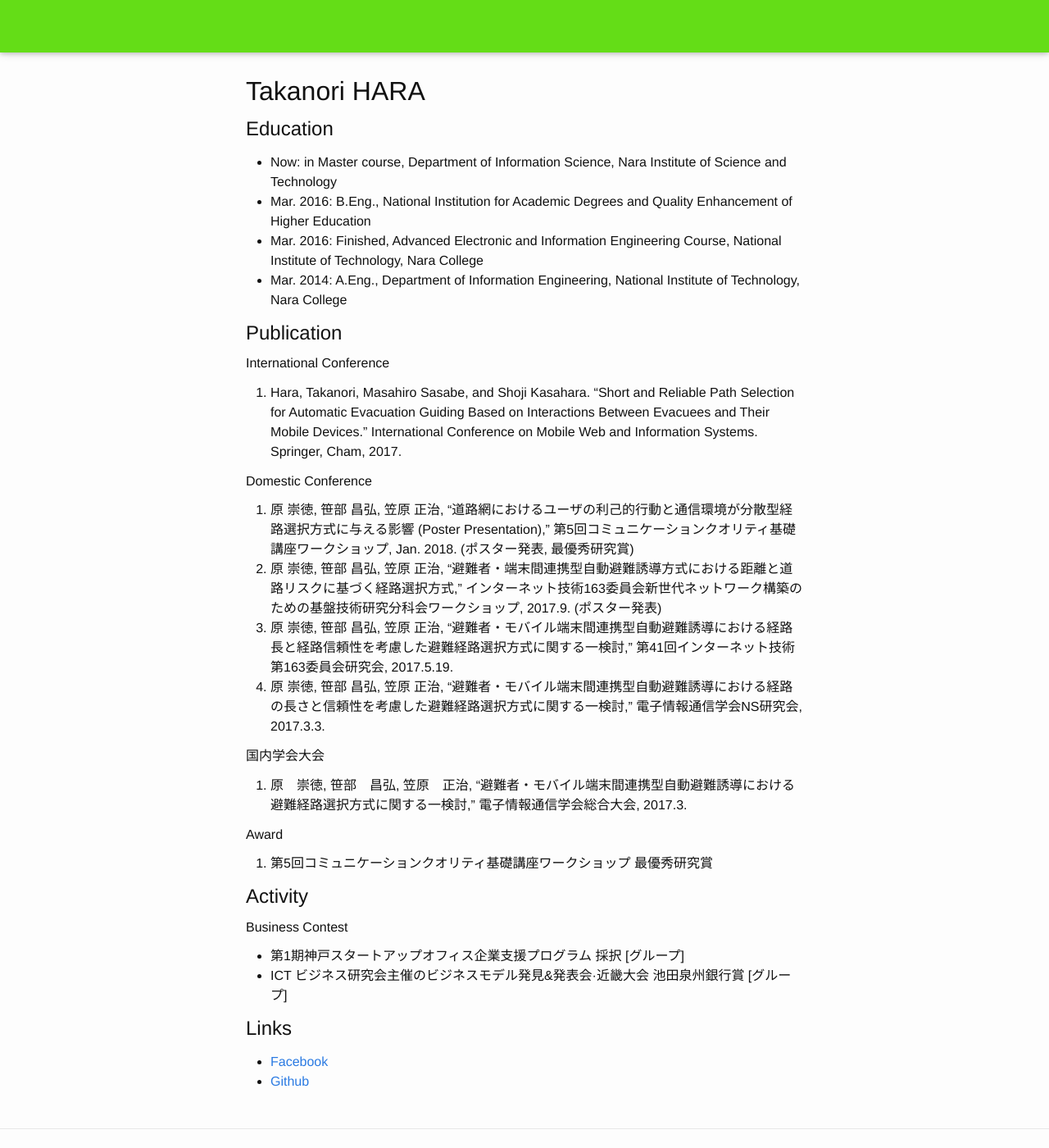
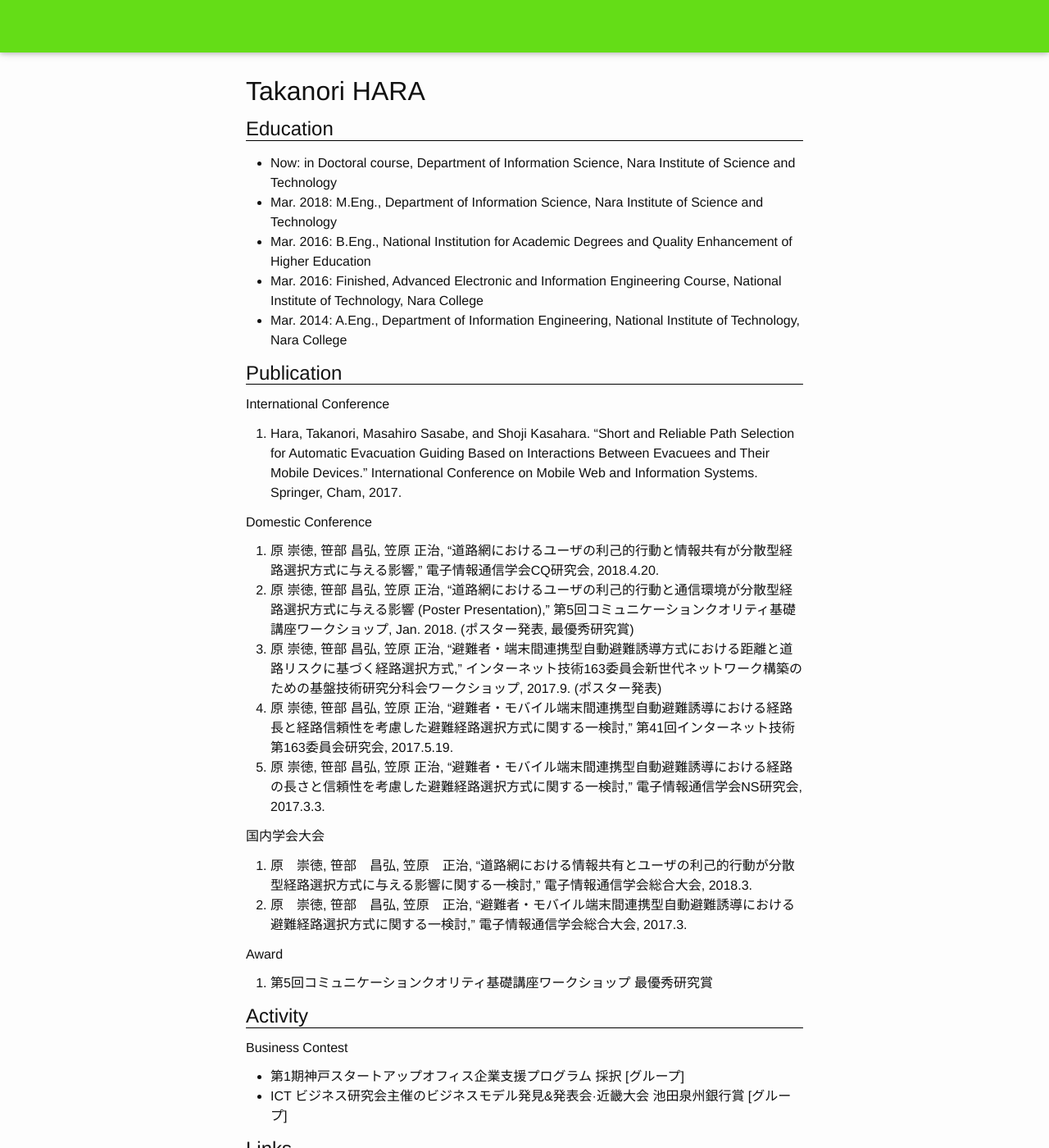
Before and after one commit to oakeshott/oakeshott.github.io, a Jekyll site: the page built from index.md, in a window 1280 px wide and 1400 px high. Shown: the whole window at 82% size. Built offline with Jekyll 4.4.1, drawn with Linux system fonts in a browser that asks for light colours; Markdown is read by kramdown in place of the engine named in the settings.

Commit message:
Commit at 2018-04-02 00:19:29

```diff
--- a/assets/css/navigation.css
+++ b/assets/css/navigation.css
@@ -7,3 +7,6 @@
   height: 240px;
   margin-bottom: 20px;
 }
+h2 {
+  border-bottom: solid 1px black;
+}
--- a/index.md
+++ b/index.md
@@ -7,7 +7,8 @@ permalink: /
 
 ## Education
 
-* Now: in Master course, Department of Information Science, Nara Institute of Science and Technology
+* Now: in Doctoral course, Department of Information Science, Nara Institute of Science and Technology
+* Mar. 2018: M.Eng., Department of Information Science, Nara Institute of Science and Technology
 * Mar. 2016: B.Eng., National Institution for Academic Degrees and Quality Enhancement of Higher Education
 * Mar. 2016: Finished, Advanced Electronic and Information Engineering Course, National Institute of Technology, Nara College
 * Mar. 2014: A.Eng., Department of Information Engineering, National Institute of Technology, Nara College
@@ -18,13 +19,15 @@ permalink: /
 1. Hara, Takanori, Masahiro Sasabe, and Shoji Kasahara. "Short and Reliable Path Selection for Automatic Evacuation Guiding Based on Interactions Between Evacuees and Their Mobile Devices." International Conference on Mobile Web and Information Systems. Springer, Cham, 2017.
 
 ### Domestic Conference
-1. 原 崇徳, 笹部 昌弘, 笠原 正治, “道路網におけるユーザの利己的行動と通信環境が分散型経路選択方式に与える影響 (Poster Presentation),” 第5回コミュニケーションクオリティ基礎講座ワークショップ, Jan. 2018. (ポスター発表, 最優秀研究賞)
-2. 原 崇徳, 笹部 昌弘, 笠原 正治, “避難者・端末間連携型自動避難誘導方式における距離と道路リスクに基づく経路選択方式,” インターネット技術163委員会新世代ネットワーク構築のための基盤技術研究分科会ワークショップ, 2017.9. (ポスター発表)
-3. 原 崇徳, 笹部 昌弘, 笠原 正治, “避難者・モバイル端末間連携型自動避難誘導における経路長と経路信頼性を考慮した避難経路選択方式に関する一検討,” 第41回インターネット技術第163委員会研究会, 2017.5.19.
-4. 原 崇徳, 笹部 昌弘, 笠原 正治, “避難者・モバイル端末間連携型自動避難誘導における経路の長さと信頼性を考慮した避難経路選択方式に関する一検討,” 電子情報通信学会NS研究会, 2017.3.3.
+1. 原 崇徳, 笹部 昌弘, 笠原 正治, “道路網におけるユーザの利己的行動と情報共有が分散型経路選択方式に与える影響,” 電子情報通信学会CQ研究会, 2018.4.20.
+2. 原 崇徳, 笹部 昌弘, 笠原 正治, “道路網におけるユーザの利己的行動と通信環境が分散型経路選択方式に与える影響 (Poster Presentation),” 第5回コミュニケーションクオリティ基礎講座ワークショップ, Jan. 2018. (ポスター発表, 最優秀研究賞)
+3. 原 崇徳, 笹部 昌弘, 笠原 正治, “避難者・端末間連携型自動避難誘導方式における距離と道路リスクに基づく経路選択方式,” インターネット技術163委員会新世代ネットワーク構築のための基盤技術研究分科会ワークショップ, 2017.9. (ポスター発表)
+4. 原 崇徳, 笹部 昌弘, 笠原 正治, “避難者・モバイル端末間連携型自動避難誘導における経路長と経路信頼性を考慮した避難経路選択方式に関する一検討,” 第41回インターネット技術第163委員会研究会, 2017.5.19.
+5. 原 崇徳, 笹部 昌弘, 笠原 正治, “避難者・モバイル端末間連携型自動避難誘導における経路の長さと信頼性を考慮した避難経路選択方式に関する一検討,” 電子情報通信学会NS研究会, 2017.3.3.
 
 ### 国内学会大会
-1. 原　崇徳, 笹部　昌弘, 笠原　正治, “避難者・モバイル端末間連携型自動避難誘導における避難経路選択方式に関する一検討,” 電子情報通信学会総合大会, 2017.3.
+1. 原　崇徳, 笹部　昌弘, 笠原　正治, “道路網における情報共有とユーザの利己的行動が分散型経路選択方式に与える影響に関する一検討,” 電子情報通信学会総合大会, 2018.3.
+2. 原　崇徳, 笹部　昌弘, 笠原　正治, “避難者・モバイル端末間連携型自動避難誘導における避難経路選択方式に関する一検討,” 電子情報通信学会総合大会, 2017.3.
 
 ### Award
 1. 第5回コミュニケーションクオリティ基礎講座ワークショップ 最優秀研究賞
```
Also changed, not shown: 1 other file.
